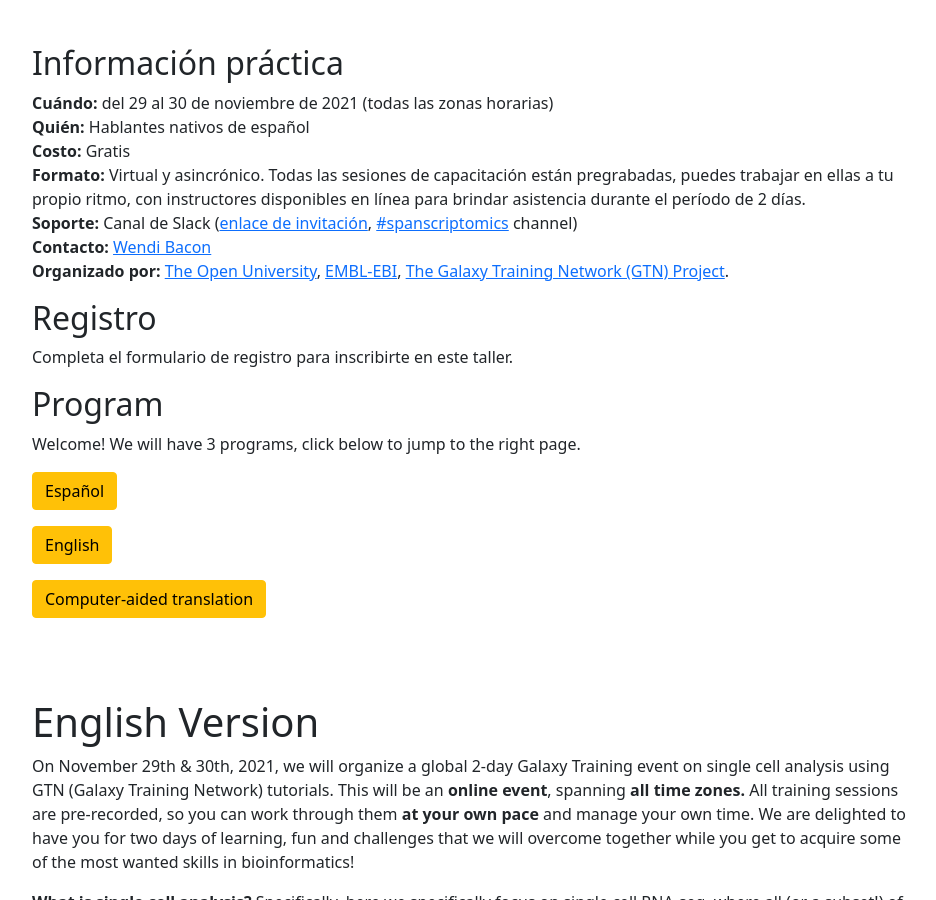
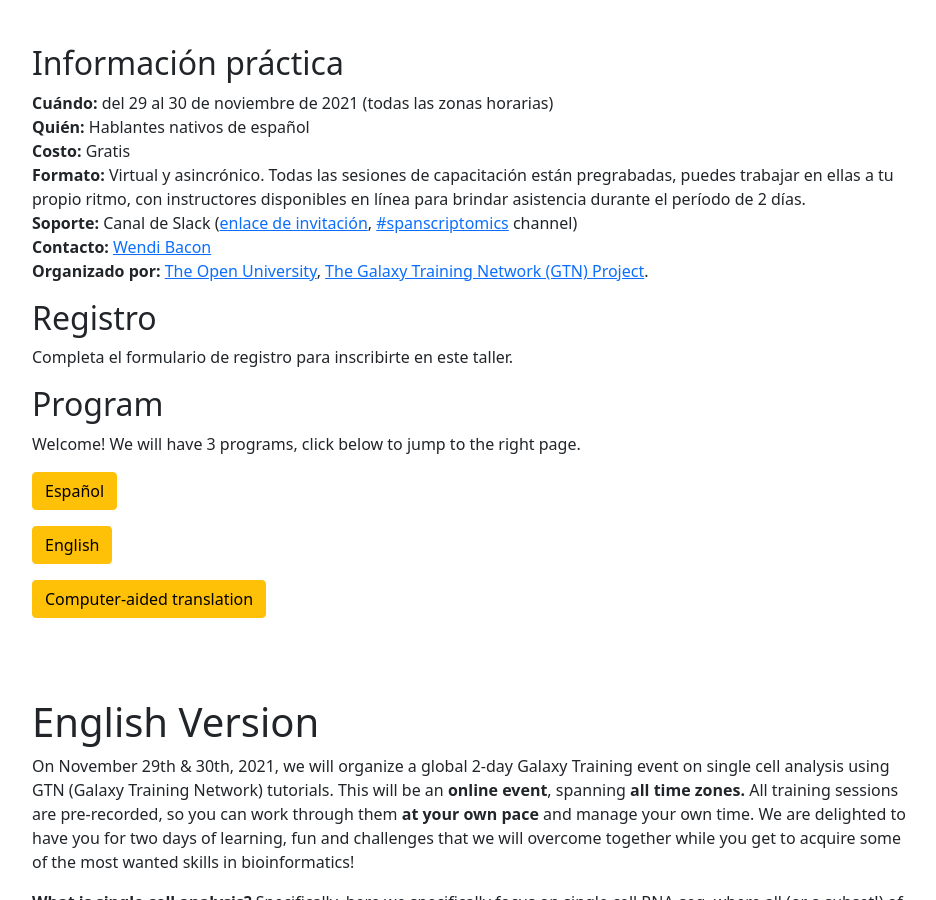
Before and after one commit to subinamehta/galaxy-workshop, a Jekyll site: the page built from events/spanscriptomics/index.md, in a window 1280 px wide and 900 px high, scrolled down 1136 px. Shown: the whole window, without its empty margins (168-1104 px from the left). Built offline with Jekyll 4.4.1, drawn with Linux system fonts in a browser that asks for light colours.

Commit message:
EBI didn't actually help organise
Their staff worked outside of EBI hours, unpaid, to organise this

```diff
--- a/events/spanscriptomics/index.md
+++ b/events/spanscriptomics/index.md
@@ -50,7 +50,7 @@ Welcome! Click the button below to register your interest
 **Formato:** Virtual y asincrónico. Todas las sesiones de capacitación están pregrabadas, puedes trabajar en ellas a tu propio ritmo, con instructores disponibles en línea para brindar asistencia durante el período de 2 días. \\
 **Soporte:** Canal de Slack ([enlace de invitación]({{page.slack_invite}}), [#spanscriptomics]({{page.slack_channel}}) channel) \\
 **Contacto:** [Wendi Bacon](mailto:Wendi.Bacon@gmail.com) \\
-**Organizado por:** [The Open University](https://www.openuniversity.edu/), [EMBL-EBI](https://www.ebi.ac.uk/), [The Galaxy Training Network (GTN) Project](https://training.galaxyproject.org/training-material/hall-of-fame).
+**Organizado por:** [The Open University](https://www.openuniversity.edu/), [The Galaxy Training Network (GTN) Project](https://training.galaxyproject.org/training-material/hall-of-fame).
 
 
 ## Registro
```
